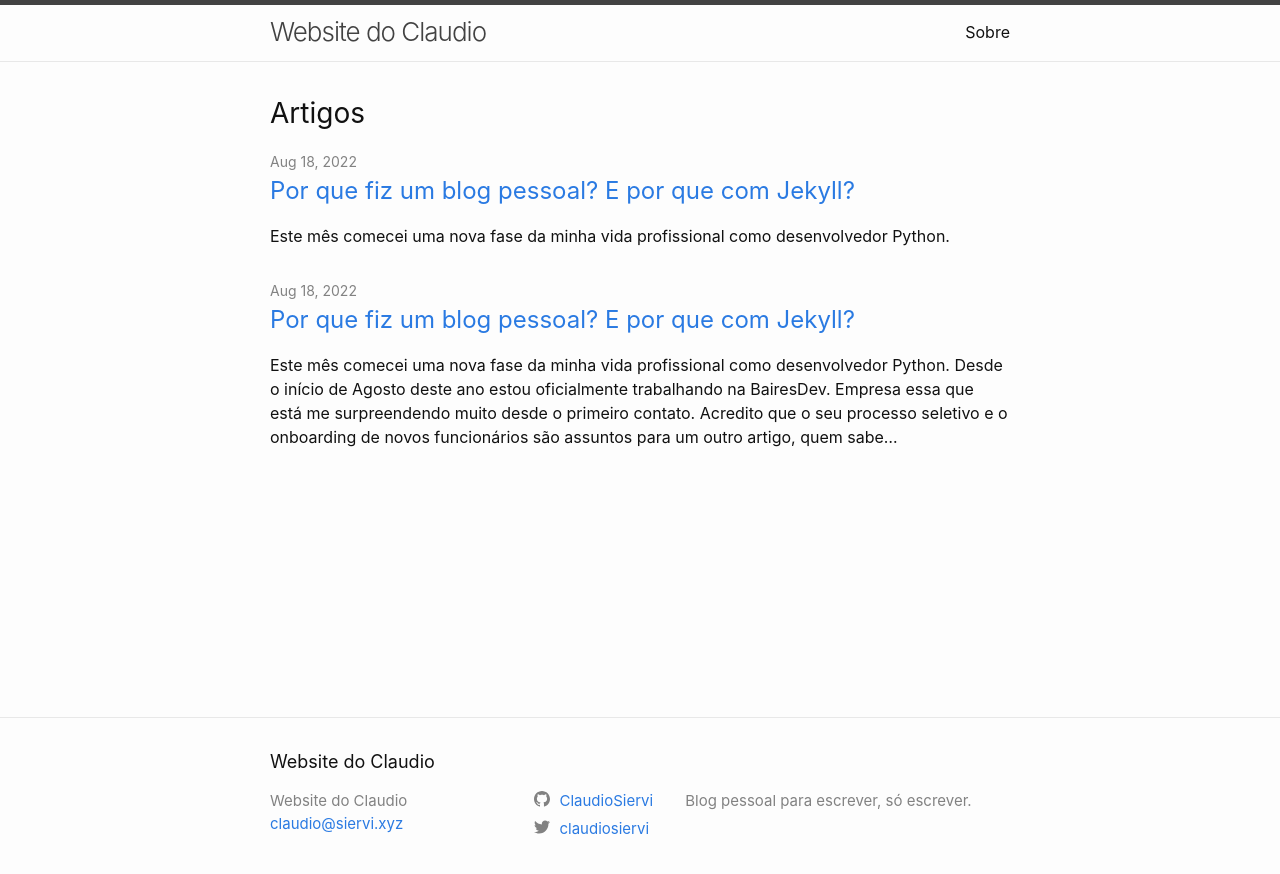
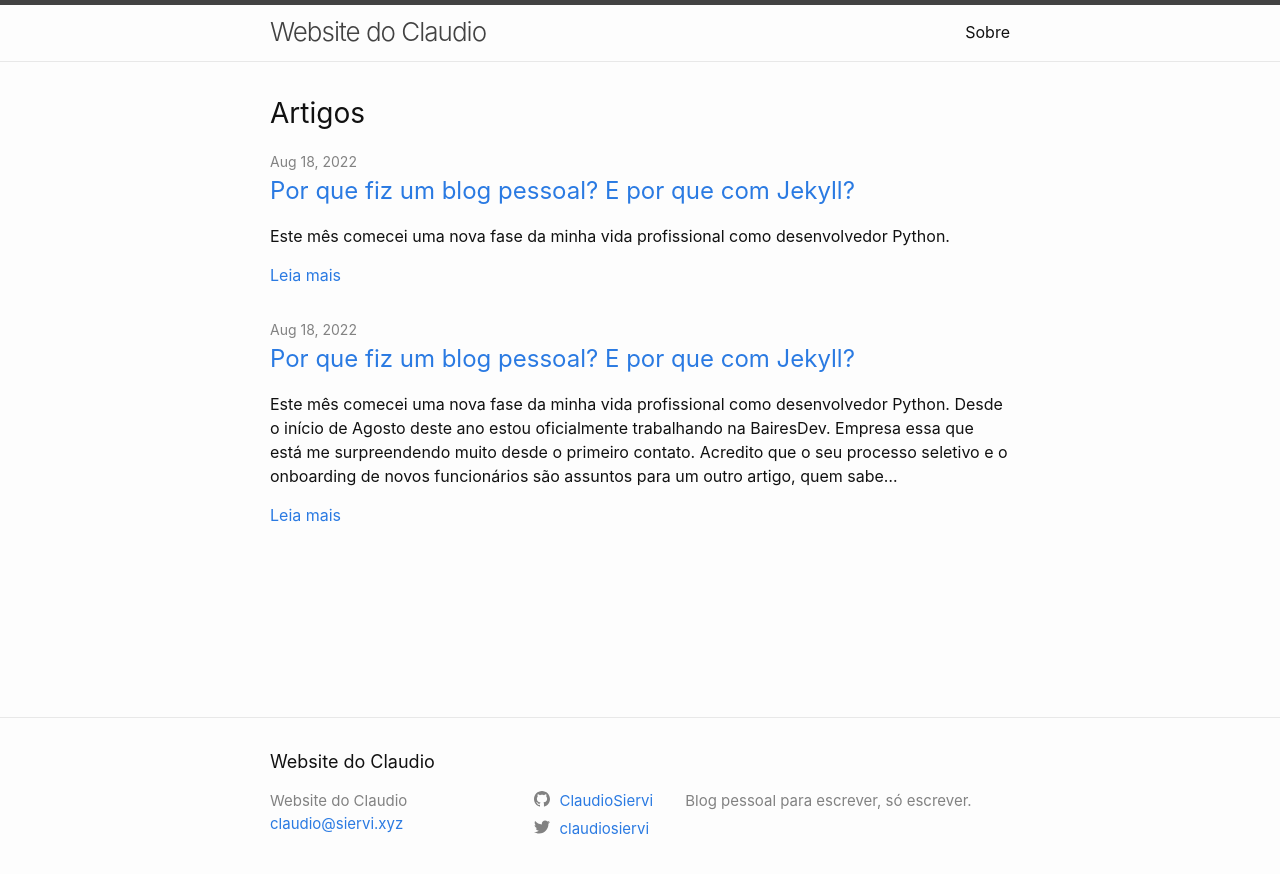
Before and after one commit to ClaudioSiervi/personal-website, a Jekyll site: the page built from index.markdown, in a window 1280 px wide. Shown: the top 874 px of the page. Built offline with Jekyll 4.4.1, drawn with Linux system fonts in a browser that asks for light colours.

Commit message:
feat/add link: Leia mais. below each post

```diff
--- a/_layouts/home.html
+++ b/_layouts/home.html
@@ -25,6 +25,9 @@ layout: default
         {%- if site.show_excerpts -%}
           {{ post.excerpt }}
         {%- endif -%}
+
+      <a href="{{ post.url | relative_url }}">Leia mais</a>
+
       </li>
       {%- endfor -%}
     </ul>
```
